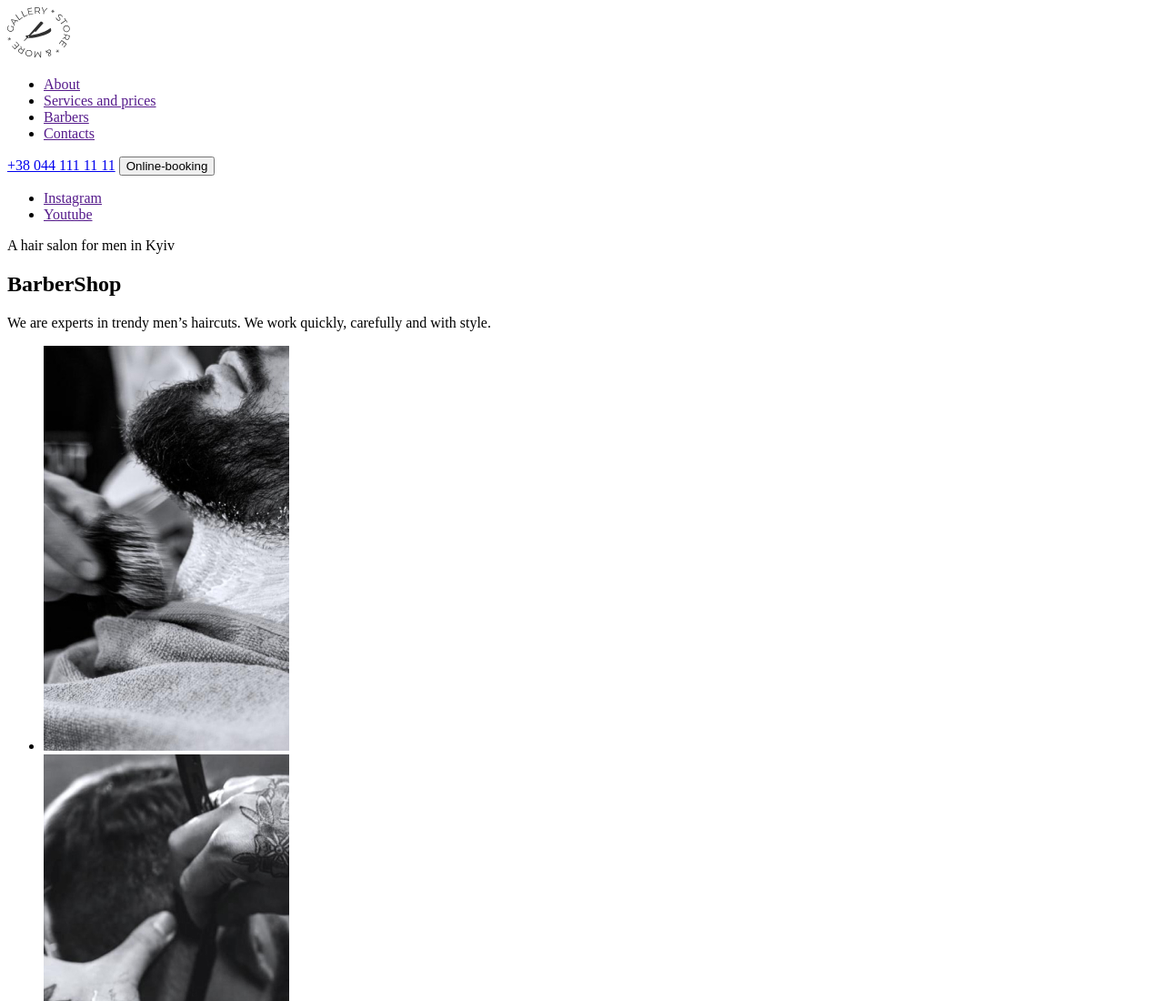
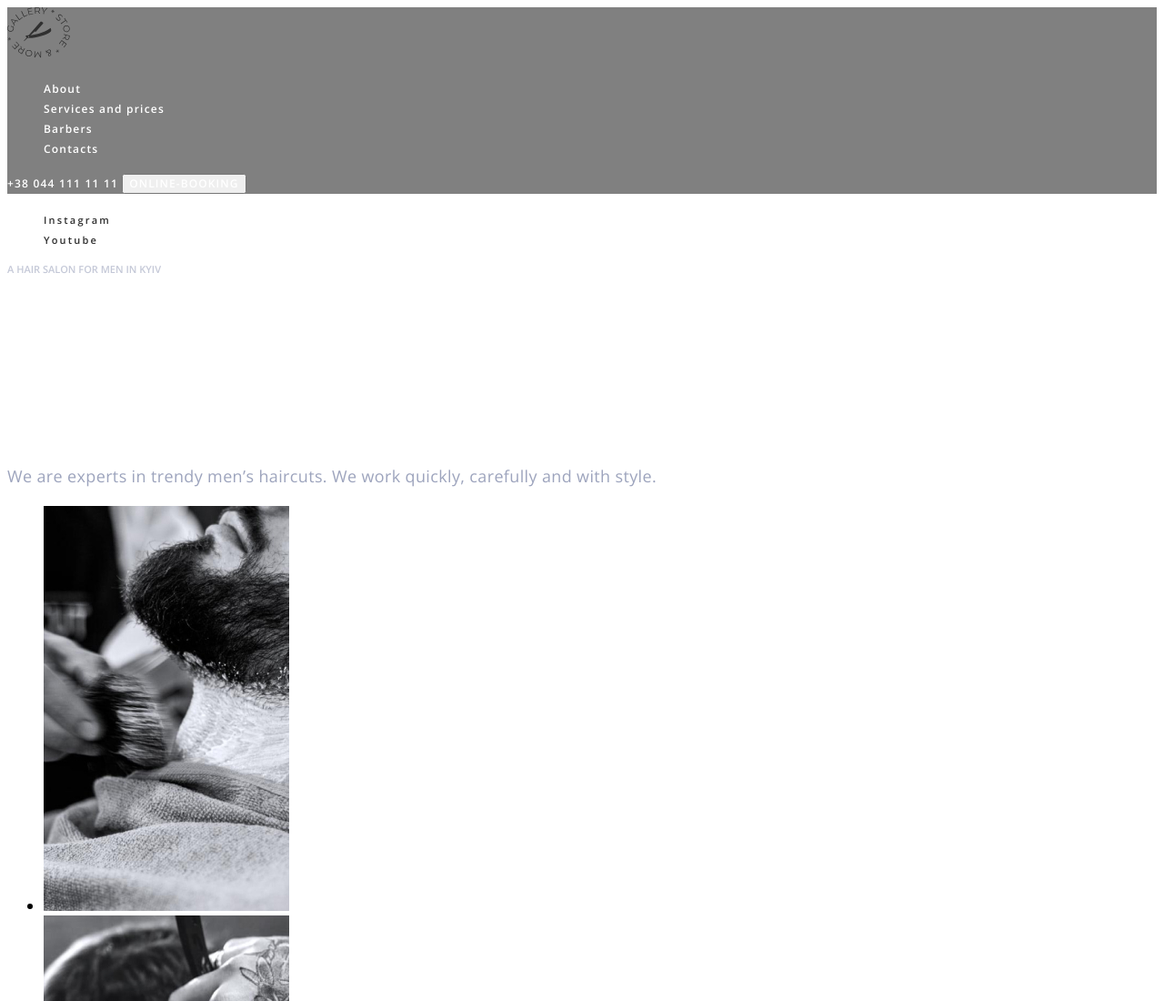
Before and after one commit to MarinaChrn/frontend-l1, a plain HTML site: page index.html in a window 1280 px wide. Shown: the top 1100 px of the page at 91% size. Drawn offline with nearby package versions, Linux system fonts and the light colour scheme.

Commit message:
3 урок

```diff
--- /dev/null
+++ b/css/styles.css
@@ -0,0 +1,69 @@
+body {
+    font-family: 'open sans', sans-serif;
+}
+
+.list {
+    list-style: none;
+}
+
+.link {
+    text-decoration: none;
+}
+
+/*--------------HEADER------------------*/
+
+.header {
+    background-color: grey;
+}
+
+.header-link, .header-tel {
+    font-weight: 600;
+    font-size: 12px;
+    line-height: 1.33;
+    letter-spacing: 0.1em; /*letter-spacing/font-size*/
+    color: #FFFFFF;
+}
+
+.header-btn {
+    font-family: inherit; /*унаслідування від батька*/
+    font-weight: 600;
+    font-size: 12px;
+    line-height: 1.33;
+    letter-spacing: 0.09em;
+    text-transform: uppercase;
+    color: #FFFFFF;
+}
+
+/*--------------HERO------------------*/
+
+.hero-link {
+    font-weight: 600;
+    font-size: 11px;
+    line-height: 1.36;
+    letter-spacing: 0.2em;
+    color: #303030;
+}
+
+.hero-pre-title {
+    font-weight: 600;
+    font-size: 11px;
+    line-height: 1.36;
+    text-transform: uppercase;
+    color: rgba(157, 164, 189, 0.6);
+}
+
+.hero-title {
+    font-family: 'Raleway', sans-serif;
+    font-weight: 700;
+    font-size: 72px;
+    line-height: calc(85/72);
+    letter-spacing: 0.05em;
+    color: #FFFFFF;
+}
+
+.hero-after-title {
+    font-size: 18px;
+    line-height: calc(30/18);
+    letter-spacing: 0.02em;
+    color: #9DA4BD;
+}
--- a/index.html
+++ b/index.html
@@ -5,32 +5,36 @@
     <meta http-equiv="X-UA-Compatible" content="IE=edge">
     <meta name="viewport" content="width=device-width, initial-scale=1.0">
     <title>Barbershop</title>
+    <link rel="preconnect" href="https://fonts.googleapis.com">
+    <link rel="preconnect" href="https://fonts.gstatic.com" crossorigin>
+    <link href="https://fonts.googleapis.com/css2?family=Open+Sans:wght@400;600;700&family=Raleway:wght@700&display=swap" rel="stylesheet">
+    <link rel="stylesheet" href="./css/styles.css">
 </head>
 <body>
-    <header>
-        <nav>
-            <a href="">
-                <img src="./img/logo.svg" alt="site logo" />
+    <header class="header">
+        <nav class="header-navigation">
+            <a href="" class="header-logo">
+                <img class="header-logo-icon" src="./img/logo.svg" alt="site logo" />
             </a>
-            <ul>
-                <li><a href="">About</a></li>
-                <li><a href="">Services and prices</a></li>
-                <li><a href="">Barbers</a></li>
-                <li><a href="">Contacts</a></li>
+            <ul class="header-list list">
+                <li class="header-item"><a class="header-link link" href="">About</a></li>
+                <li class="header-item"><a class="header-link link" href="">Services and prices</a></li>
+                <li class="header-item"><a class="header-link link" href="">Barbers</a></li>
+                <li class="header-item"><a class="header-link link" href="">Contacts</a></li>
             </ul>
         </nav>
-        <a href="tel:+380441111111">+38 044 111 11 11</a>
-        <button type="button">Online-booking</button>
+        <a class="header-tel link" href="tel:+380441111111">+38 044 111 11 11</a>
+        <button class="header-btn" type="button">Online-booking</button>
     </header>
     <main>
-        <section>
-            <ul>
-                <li><a href="" target="_blank" rel="noopener noreferrer nofollow">Instagram</a></li>
-                <li><a href="" target="_blank" rel="noopener noreferrer nofollow">Youtube</a></li>
+        <section class="hero">
+            <ul class="hero-list list">
+                <li class="hero-item"><a class="hero-link link" href="" target="_blank" rel="noopener noreferrer nofollow">Instagram</a></li>
+                <li class="hero-item"><a class="hero-link link" href="" target="_blank" rel="noopener noreferrer nofollow">Youtube</a></li>
             </ul>
-            <p>A hair salon for men in Kyiv</p>
-            <h1>BarberShop</h1>
-            <p>We are experts in trendy men’s haircuts.
+            <p class="hero-pre-title">A hair salon for men in Kyiv</p>
+            <h1 class="hero-title">BarberShop</h1>
+            <p class="hero-after-title">We are experts in trendy men’s haircuts.
             We work quickly, carefully and with style.</p>
         </section>
         <section>
```
